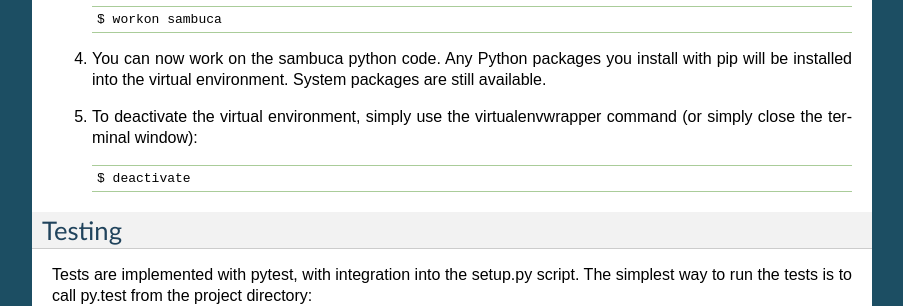
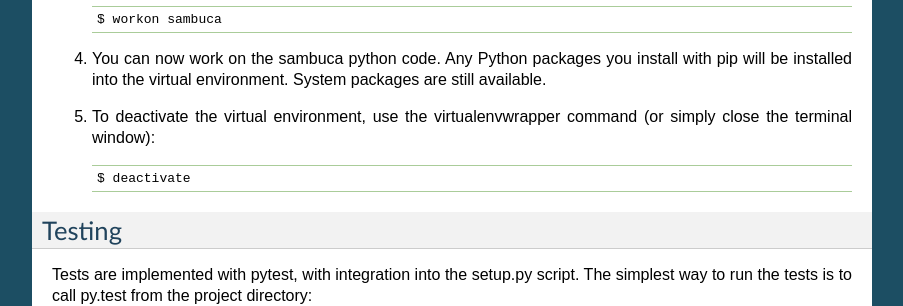
Before and after one commit to obarrilero/sambuca, a Sphinx documentation site: the page built from docs/csiro_development_environment.rst, in a window 1280 px wide and 900 px high, scrolled down 1708 px. Shown: the part 152-458 px from the top of the window, without its empty margins (198-1101 px from the left). Built offline with Sphinx 7.4.7, drawn with Linux system fonts in a browser that asks for light colours.

Commit message:
minor correction to docs found while getting my head back into the project

```diff
--- a/docs/csiro_development_environment.rst
+++ b/docs/csiro_development_environment.rst
@@ -102,7 +102,7 @@ Every time
     install with pip will be installed into the virtual environment.
     System packages are still available.
 
-5.  To deactivate the virtual environment, simply use the
+5.  To deactivate the virtual environment, use the
     virtualenvwrapper command (or simply close the terminal window)::
 
         $ deactivate
```
